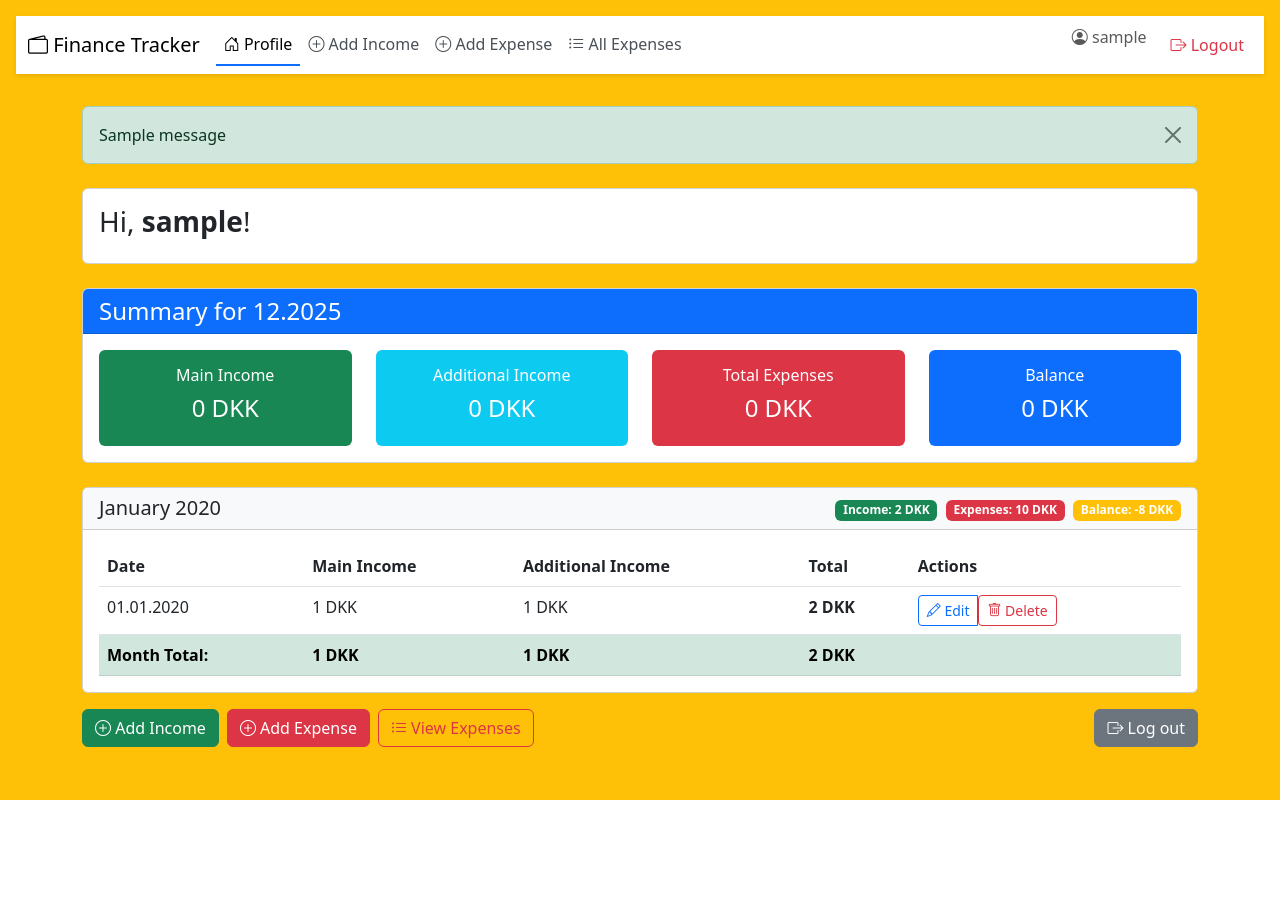
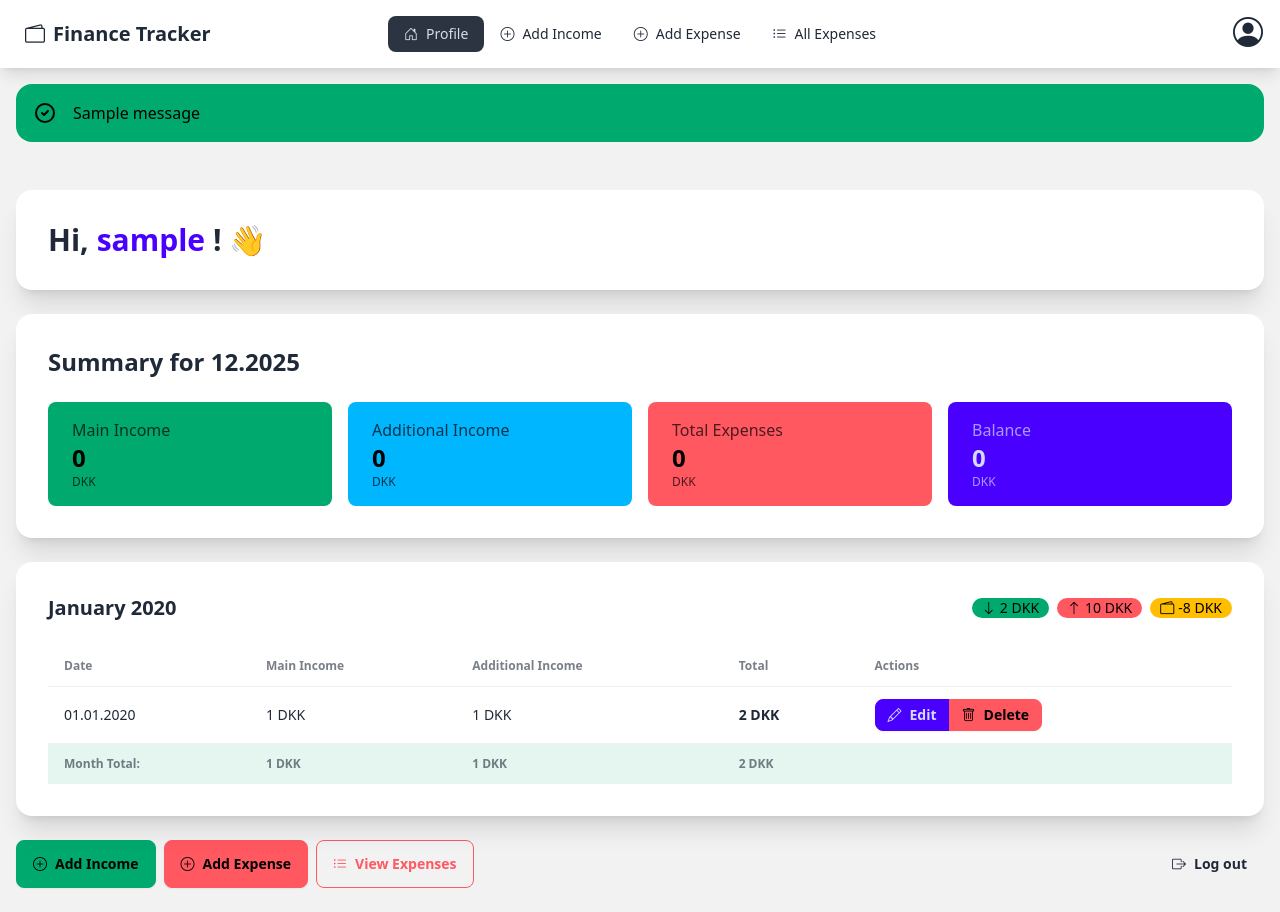
Before and after one commit to slavafortGR/finance, a Flask app: page /profile in a window 1280 px wide. Before the commit the page ends 800 px from the top, so only its background shows below. Run offline with Flask 3, Linux system fonts and the light colour scheme; the visitor is signed in with stand-in values (Sample User, id 1); tables that the repository leaves empty hold one stand-in row (values such as "Sample post"); one stand-in notice (Sample message) is shown; some libraries are stand-ins or nearby versions.

Commit message:
all of templates have been fixed

```diff
--- a/finance/templates/layout.html
+++ b/finance/templates/layout.html
@@ -1,117 +1,95 @@
 <!DOCTYPE html>
-<html lang="en">
+<html lang="en" data-theme="light">
 <head>
     <meta charset="UTF-8">
-    <meta content="width=device-width, user-scalable=no, initial-scale=1.0, maximum-scale=1.0, minimum-scale=1.0"
-          name="viewport">
-    <meta content="ie=edge" http-equiv="X-UA-Compatible">
-    <link crossorigin="anonymous" href="https://cdn.jsdelivr.net/npm/bootstrap@5.3.0/dist/css/bootstrap.min.css"
-          integrity="sha384-9ndCyUaIbzAi2FUVXJi0CjmCapSmO7SnpJef0486qhLnuZ2cdeRhO02iuK6FUUVM" rel="stylesheet">
+    <meta name="viewport" content="width=device-width, initial-scale=1.0">
+    <title>{% block title %}Finance Tracker{% endblock %}</title>
+
+    <!-- DaisyUI + Tailwind CSS -->
+    <link href="https://cdn.jsdelivr.net/npm/daisyui@4.4.19/dist/full.min.css" rel="stylesheet" type="text/css" />
+    <script src="https://cdn.tailwindcss.com"></script>
+
+    <!-- Icons -->
     <link rel="stylesheet" href="https://cdn.jsdelivr.net/npm/bootstrap-icons@1.11.0/font/bootstrap-icons.css">
-    <link href="{{ url_for('static', filename='css/styles.css') }}" rel="stylesheet" type="text/css">
-    <link rel="stylesheet" href="{{ url_for('static', filename='css/style.css') }}">
-    <title>{% block title %}Finance Tracker{% endblock %}</title>
-    <style>
-        body {
-            background-color: #f8f9fa;
-        }
-        .navbar {
-            background-color: #fff;
-            box-shadow: 0 2px 4px rgba(0,0,0,0.1);
-            margin-bottom: 2rem;
-        }
-        .nav-link {
-            color: #495057;
-            font-weight: 500;
-        }
-        .nav-link:hover {
-            color: #0d6efd;
-        }
-        .nav-link.active {
-            color: #0d6efd;
-            border-bottom: 2px solid #0d6efd;
-        }
-    </style>
 </head>
-<body class="p-3 mb-2 bg-warning text-emphasis-success">
+<body class="bg-base-200">
 
 {% if 'user_id' in session %}
-<!-- Навигационное меню -->
-<nav class="navbar navbar-expand-lg navbar-light">
-    <div class="container-fluid">
-        <a class="navbar-brand" href="{{ url_for('return_profile') }}">
+<!-- Навигация -->
+<div class="navbar bg-base-100 shadow-lg">
+    <div class="navbar-start">
+        <div class="dropdown">
+            <label tabindex="0" class="btn btn-ghost lg:hidden">
+                <svg xmlns="http://www.w3.org/2000/svg" class="h-5 w-5" fill="none" viewBox="0 0 24 24" stroke="currentColor">
+                    <path stroke-linecap="round" stroke-linejoin="round" stroke-width="2" d="M4 6h16M4 12h8m-8 6h16" />
+                </svg>
+            </label>
+            <ul tabindex="0" class="menu menu-sm dropdown-content mt-3 z-[1] p-2 shadow bg-base-100 rounded-box w-52">
+                <li><a href="{{ url_for('return_profile') }}"><i class="bi bi-house-door"></i> Profile</a></li>
+                <li><a href="{{ url_for('add_income_get') }}"><i class="bi bi-plus-circle"></i> Add Income</a></li>
+                <li><a href="{{ url_for('add_expense_get') }}"><i class="bi bi-plus-circle"></i> Add Expense</a></li>
+                <li><a href="{{ url_for('list_expenses') }}"><i class="bi bi-list-ul"></i> All Expenses</a></li>
+            </ul>
+        </div>
+        <a href="{{ url_for('return_profile') }}" class="btn btn-ghost text-xl">
             <i class="bi bi-wallet2"></i> Finance Tracker
         </a>
-        <button class="navbar-toggler" type="button" data-bs-toggle="collapse" data-bs-target="#navbarNav">
-            <span class="navbar-toggler-icon"></span>
-        </button>
-        <div class="collapse navbar-collapse" id="navbarNav">
-            <ul class="navbar-nav me-auto">
-                <li class="nav-item">
-                    <a class="nav-link {% if request.endpoint == 'return_profile' %}active{% endif %}"
-                       href="{{ url_for('return_profile') }}">
+    </div>
+
+    <div class="navbar-center hidden lg:flex">
+        <ul class="menu menu-horizontal px-1">
+            <li><a href="{{ url_for('return_profile') }}" class="{% if request.endpoint == 'return_profile' %}active{% endif %}">
                 <i class="bi bi-house-door"></i> Profile
-                    </a>
-                </li>
-                <li class="nav-item">
-                    <a class="nav-link {% if request.endpoint == 'add_income_get' %}active{% endif %}"
-                       href="{{ url_for('add_income_get') }}">
+            </a></li>
+            <li><a href="{{ url_for('add_income_get') }}" class="{% if request.endpoint == 'add_income_get' %}active{% endif %}">
                 <i class="bi bi-plus-circle"></i> Add Income
-                    </a>
-                </li>
-                <li class="nav-item">
-                    <a class="nav-link {% if request.endpoint == 'add_expense_get' %}active{% endif %}"
-                       href="{{ url_for('add_expense_get') }}">
+            </a></li>
+            <li><a href="{{ url_for('add_expense_get') }}" class="{% if request.endpoint == 'add_expense_get' %}active{% endif %}">
                 <i class="bi bi-plus-circle"></i> Add Expense
-                    </a>
-                </li>
-                <li class="nav-item">
-                    <a class="nav-link {% if request.endpoint == 'list_expenses' %}active{% endif %}"
-                       href="{{ url_for('list_expenses') }}">
+            </a></li>
+            <li><a href="{{ url_for('list_expenses') }}" class="{% if request.endpoint == 'list_expenses' %}active{% endif %}">
                 <i class="bi bi-list-ul"></i> All Expenses
-                    </a>
-                </li>
+            </a></li>
         </ul>
-            <ul class="navbar-nav">
-                <li class="nav-item">
-                    <span class="navbar-text me-3">
-                        <i class="bi bi-person-circle"></i> {{ session.get('user_nick', 'User') }}
-                    </span>
-                </li>
-                <li class="nav-item">
-                    <a class="nav-link text-danger" href="/logout">
-                        <i class="bi bi-box-arrow-right"></i> Logout
-                    </a>
-                </li>
+    </div>
+
+    <div class="navbar-end gap-2">
+        <div class="dropdown dropdown-end">
+            <label tabindex="0" class="btn btn-ghost btn-circle avatar">
+                <div class="w-10 rounded-full">
+                    <i class="bi bi-person-circle text-3xl"></i>
+                </div>
+            </label>
+            <ul tabindex="0" class="mt-3 z-[1] p-2 shadow menu menu-sm dropdown-content bg-base-100 rounded-box w-52">
+                <li class="menu-title">{{ session.get('user_nick', 'User') }}</li>
+                <li><a href="/logout" class="text-error"><i class="bi bi-box-arrow-right"></i> Logout</a></li>
             </ul>
         </div>
     </div>
-</nav>
+</div>
 {% endif %}
 
-<!-- Flash messages -->
-<div class="container">
+<!-- Flash Messages -->
+<div class="container mx-auto px-4 py-4">
     {% with messages = get_flashed_messages(with_categories=true) %}
     {% if messages %}
-        <ul class="flash list-unstyled">
         {% for category, message in messages %}
-            <li class="alert alert-{{ category }} alert-dismissible fade show">
-                {{ message }}
-                <button type="button" class="btn-close" data-bs-dismiss="alert"></button>
-            </li>
+        <div role="alert" class="alert alert-{{ 'error' if category == 'danger' else category }} mb-2">
+            <svg xmlns="http://www.w3.org/2000/svg" class="stroke-current shrink-0 h-6 w-6" fill="none" viewBox="0 0 24 24">
+                <path stroke-linecap="round" stroke-linejoin="round" stroke-width="2" d="M9 12l2 2 4-4m6 2a9 9 0 11-18 0 9 9 0 0118 0z" />
+            </svg>
+            <span>{{ message }}</span>
+        </div>
         {% endfor %}
-        </ul>
     {% endif %}
     {% endwith %}
 </div>
 
 <!-- Content -->
-<div>
+<div class="container mx-auto px-4 py-6">
     {% block content %}
     {% endblock %}
 </div>
 
-<script src="https://cdn.jsdelivr.net/npm/@popperjs/core@2.11.6/dist/umd/popper.min.js"></script>
-<script src="https://cdn.jsdelivr.net/npm/bootstrap@5.3.0/dist/js/bootstrap.bundle.min.js"></script>
 </body>
 </html>
--- a/finance/templates/profile.html
+++ b/finance/templates/profile.html
@@ -1,42 +1,41 @@
 {% extends "layout.html" %}
 
 {% block content %}
-<div class="container mt-4">
-    <div class="card mb-4">
+<div class="card bg-base-100 shadow-xl mb-6">
     <div class="card-body">
-            <h3>Hi, <strong>{{ user.nick_name }}</strong>!</h3>
+        <h2 class="card-title text-3xl">Hi, <span class="text-primary">{{ user.nick_name }}</span>! 👋</h2>
     </div>
 </div>
 
-    <div class="card mb-4">
-        <div class="card-header bg-primary text-white">
-            <h4 class="mb-0">Summary for {{ '%02d' % current_month }}.{{ current_year }}</h4>
+<div class="card bg-base-100 shadow-xl mb-6">
+    <div class="card-body">
+        <h3 class="card-title text-2xl mb-4">
+            Summary for {{ '%02d' % current_month }}.{{ current_year }}
+        </h3>
+
+        <div class="grid grid-cols-1 md:grid-cols-4 gap-4">
+            <div class="stat bg-success text-success-content rounded-lg">
+                <div class="stat-title text-success-content/70">Main Income</div>
+                <div class="stat-value text-2xl">{{ "{:,}".format(total_main_income).replace(',', ' ') }}</div>
+                <div class="stat-desc text-success-content/70">DKK</div>
             </div>
-        <div class="card-body">
-            <div class="row text-center">
-                <div class="col-md-3">
-                    <div class="p-3 bg-success text-white rounded">
-                        <h6>Main Income</h6>
-                        <h4>{{ "{:,}".format(total_main_income).replace(',', ' ') }} DKK</h4>
+
+            <div class="stat bg-info text-info-content rounded-lg">
+                <div class="stat-title text-info-content/70">Additional Income</div>
+                <div class="stat-value text-2xl">{{ "{:,}".format(total_additional_income).replace(',', ' ') }}</div>
+                <div class="stat-desc text-info-content/70">DKK</div>
             </div>
+
+            <div class="stat bg-error text-error-content rounded-lg">
+                <div class="stat-title text-error-content/70">Total Expenses</div>
+                <div class="stat-value text-2xl">{{ "{:,}".format(total_expenses).replace(',', ' ') }}</div>
+                <div class="stat-desc text-error-content/70">DKK</div>
             </div>
-                <div class="col-md-3">
-                    <div class="p-3 bg-info text-white rounded">
-                        <h6>Additional Income</h6>
-                        <h4>{{ "{:,}".format(total_additional_income).replace(',', ' ') }} DKK</h4>
-                    </div>
-                </div>
-                <div class="col-md-3">
-                    <div class="p-3 bg-danger text-white rounded">
-                        <h6>Total Expenses</h6>
-                        <h4>{{ "{:,}".format(total_expenses).replace(',', ' ') }} DKK</h4>
-                    </div>
-                </div>
-                <div class="col-md-3">
-                    <div class="p-3 {% if balance >= 0 %}bg-primary{% else %}bg-warning{% endif %} text-white rounded">
-                        <h6>Balance</h6>
-                        <h4>{{ "{:,}".format(balance).replace(',', ' ') }} DKK</h4>
-                    </div>
+
+            <div class="stat {% if balance >= 0 %}bg-primary text-primary-content{% else %}bg-warning text-warning-content{% endif %} rounded-lg">
+                <div class="stat-title {% if balance >= 0 %}text-primary-content/70{% else %}text-warning-content/70{% endif %}">Balance</div>
+                <div class="stat-value text-2xl">{{ "{:,}".format(balance).replace(',', ' ') }}</div>
+                <div class="stat-desc {% if balance >= 0 %}text-primary-content/70{% else %}text-warning-content/70{% endif %}">DKK</div>
             </div>
         </div>
     </div>
@@ -44,32 +43,35 @@
 
 {% if monthly_incomes %}
     {% for month_key, data in monthly_incomes.items() %}
-        <div class="card mb-3">
-            <div class="card-header bg-light">
-                <div class="d-flex justify-content-between align-items-center">
-                    <h5 class="mb-0">
+    <div class="card bg-base-100 shadow-xl mb-6">
+        <div class="card-body">
+            <div class="flex flex-wrap justify-between items-center mb-4 gap-2">
+                <h3 class="card-title text-xl">
                     {% set month_names = {
                         1: 'January', 2: 'February', 3: 'March', 4: 'April',
                         5: 'May', 6: 'June', 7: 'July', 8: 'August',
                         9: 'September', 10: 'October', 11: 'November', 12: 'December'
                     } %}
                     {{ month_names[data.month] }} {{ data.year }}
-                    </h5>
-                    <div>
-                        <span class="badge bg-success me-1">
-                            Income: {{ "{:,}".format(data.total).replace(',', ' ') }} DKK
-                        </span>
-                        <span class="badge bg-danger me-1">
-                            Expenses: {{ "{:,}".format(data.expenses).replace(',', ' ') }} DKK
-                        </span>
-                        <span class="badge {% if data.balance >= 0 %}bg-primary{% else %}bg-warning{% endif %}">
-                            Balance: {{ "{:,}".format(data.balance).replace(',', ' ') }} DKK
-                        </span>
+                </h3>
+                <div class="flex flex-wrap gap-2">
+                    <div class="badge badge-success gap-1">
+                        <i class="bi bi-arrow-down"></i>
+                        {{ "{:,}".format(data.total).replace(',', ' ') }} DKK
+                    </div>
+                    <div class="badge badge-error gap-1">
+                        <i class="bi bi-arrow-up"></i>
+                        {{ "{:,}".format(data.expenses).replace(',', ' ') }} DKK
+                    </div>
+                    <div class="badge {% if data.balance >= 0 %}badge-primary{% else %}badge-warning{% endif %} gap-1">
+                        <i class="bi bi-wallet2"></i>
+                        {{ "{:,}".format(data.balance).replace(',', ' ') }} DKK
                     </div>
                 </div>
             </div>
-            <div class="card-body">
-                <table class="table table-hover mb-0">
+
+            <div class="overflow-x-auto">
+                <table class="table table-zebra">
                     <thead>
                         <tr>
                             <th>Date</th>
@@ -87,16 +89,16 @@
                             <td>{{ "{:,}".format(income.additional_income).replace(',', ' ') }} DKK</td>
                             <td><strong>{{ "{:,}".format(income.total).replace(',', ' ') }} DKK</strong></td>
                             <td>
-                                <div class="btn-group">
+                                <div class="join">
                                     <a href="{{ url_for('edit_income_get', income_id=income.id) }}"
-                                       class="btn btn-sm btn-outline-primary">
+                                       class="btn btn-sm btn-primary join-item">
                                         <i class="bi bi-pencil"></i> Edit
                                     </a>
                                     <form method="POST"
                                           action="{{ url_for('delete_income', income_id=income.id) }}"
                                           style="display: inline;"
                                           onsubmit="return confirm('Delete this income?');">
-                                        <button type="submit" class="btn btn-sm btn-outline-danger">
+                                        <button type="submit" class="btn btn-sm btn-error join-item">
                                             <i class="bi bi-trash"></i> Delete
                                         </button>
                                     </form>
@@ -106,7 +108,7 @@
                         {% endfor %}
                     </tbody>
                     <tfoot>
-                        <tr class="table-success">
+                        <tr class="bg-success/10">
                             <td><strong>Month Total:</strong></td>
                             <td><strong>{{ "{:,}".format(data.total_main).replace(',', ' ') }} DKK</strong></td>
                             <td><strong>{{ "{:,}".format(data.total_additional).replace(',', ' ') }} DKK</strong></td>
@@ -117,35 +119,30 @@
                 </table>
             </div>
         </div>
+    </div>
     {% endfor %}
 {% else %}
-        <div class="card mb-4">
-            <div class="card-body">
-                <div class="alert alert-info mb-0">
-                    <p class="mb-0">
-                        <strong>There is no data to display.</strong>
-                        Please add data to the database.
-                    </p>
-                </div>
+    <div class="alert alert-info">
+        <i class="bi bi-info-circle text-2xl"></i>
+        <div>
+            <h3 class="font-bold">No data yet</h3>
+            <div class="text-xs">Start tracking your finances by adding your first income</div>
         </div>
     </div>
 {% endif %}
 
-    <div class="d-flex gap-2 mb-4">
-        <a href="/income" class="btn btn-success">
+<div class="flex flex-wrap gap-2 mt-6">
+    <a href="/income" class="btn btn-success gap-2">
         <i class="bi bi-plus-circle"></i> Add Income
     </a>
-
-        <a href="/expense" class="btn btn-danger">
+    <a href="/expense" class="btn btn-error gap-2">
         <i class="bi bi-plus-circle"></i> Add Expense
     </a>
-        <a href="/expenses" class="btn btn-outline-danger">
+    <a href="/expenses" class="btn btn-outline btn-error gap-2">
         <i class="bi bi-list-ul"></i> View Expenses
     </a>
-
-        <a href="/logout" class="btn btn-secondary ms-auto">
+    <a href="/logout" class="btn btn-ghost gap-2 ml-auto">
         <i class="bi bi-box-arrow-right"></i> Log out
     </a>
 </div>
-</div>
 {% endblock %}
```
Also changed, not shown: finance/templates/add_income.html (+55 -29 lines), finance/templates/edit_expense.html (+57 -28 lines), finance/templates/edit_income.html (+37 -34 lines), finance/templates/list_expenses.html (+37 -22 lines). Lines whose indentation alone changed are shown as unchanged.
